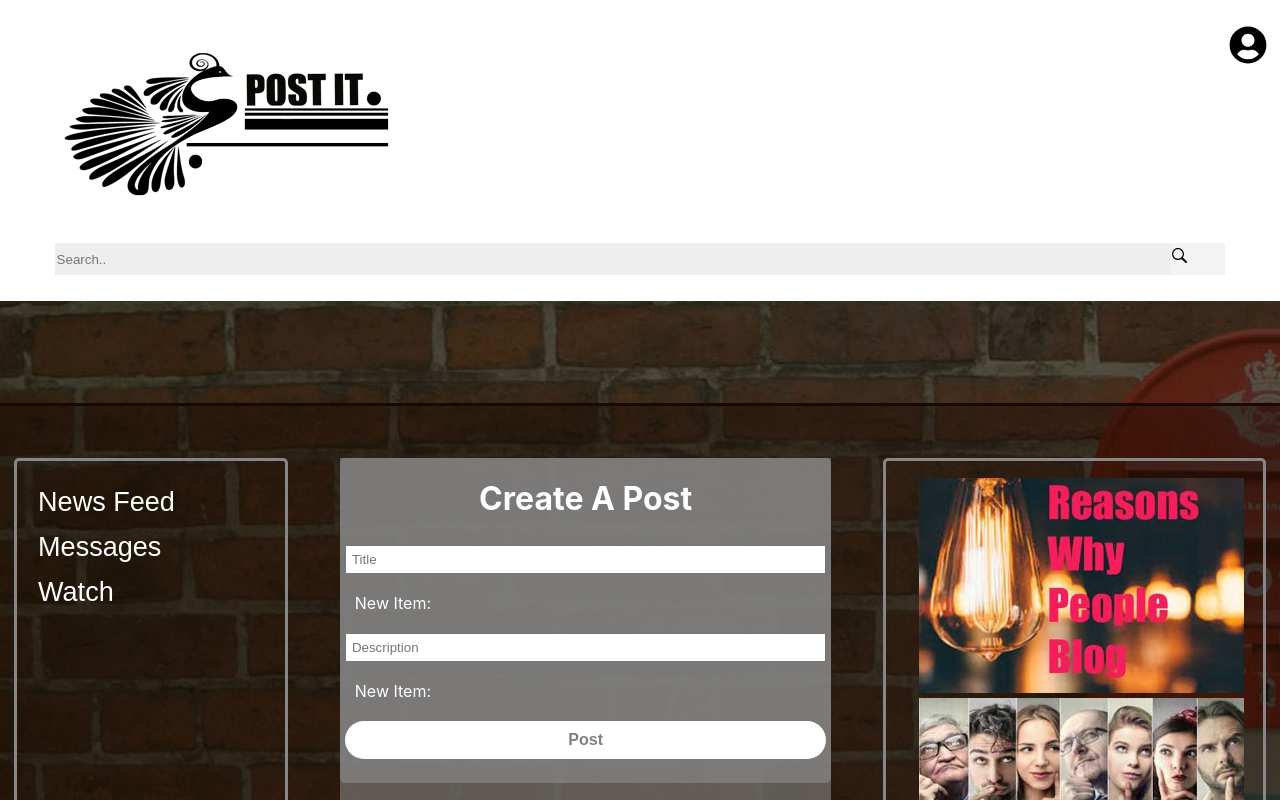
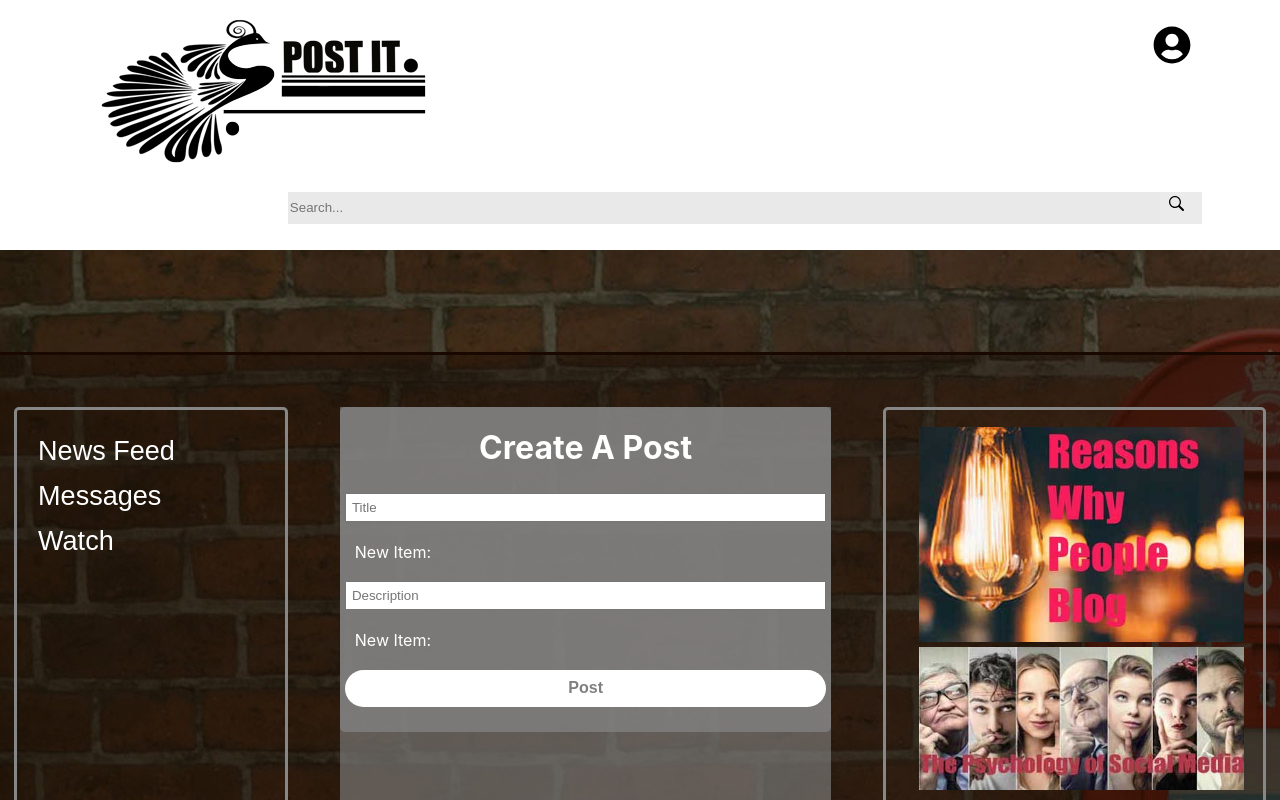
Before and after one commit to jenPlaza/postit, a React (Create React App) app in the folder my-app/: page / in a window 1280 px wide. Shown: the top 800 px of the page. Built offline with nearby package versions, Linux system fonts and the light colour scheme.

Commit message:
added local storage and search functionality

```diff
--- a/my-app/src/App.js
+++ b/my-app/src/App.js
@@ -1,40 +1,60 @@
 import React from 'react';
 import './App.css';
-import Header from './components/header/Header'
+/*import Header from './components/header/Header'*/
 import Footer from './components/footer/Footer'
 import MyForm from './components/myForm/MyForm'
+import SideBarLeft from './components/sidebarleft/SideBarLeft'
+import SideBarRight from './components/sidebarright/SideBarRight'
+
+import ListItem from './components/listitems/ListItems'
+
+import SearchInput from './components/search/SearchInput'
+import Search from './components/search/Search'
+
 import logo from '../src/images/postIt.png'
 import imgUrl from '../src/images/postBkg.jpg'
-import SideBarLeft from './components/sidebarleft/SideBarLeft'
-import SideBarRight from './components/sidebarright/SideBarRight'
-import ListItem from './components/listitems/ListItems'
 import {FaUserCircle} from 'react-icons/fa'
+import {GoSearch} from 'react-icons/go';
 import { Row, Col } from 'react-grid-system';
 
+function searchMe(search){
+	return function(searchTitle){
+		return searchTitle.postTitle.toLowerCase().includes(search.toLowerCase()) || !search
+		//return searchTitle.titleInput.includes(search) || !search
+	}
+}
 
 class App extends React.Component {
 	state ={
 		titleInput:'',
 		descriptionInput:'',
-		postListing: []
-	};
+		postListing: [],
+		search:'',
+	}
+
 	//This is old.  Use an arrow function. Please watch my videos also. I will have the latest code.
-
 	// this.handleSubmit = this.handleSubmit.bind(this);
 	// }
 
+componentDidMount(){
+if(localStorage.getItem('postListing')){
+		let postL = JSON.parse(localStorage.getItem('postListing'))
+		this.setState({postListing:postL})
+	}
+}
+
 handleSubmit = e => {
 	e.preventDefault();
-		//Add JS validation here as well. Not just HTML5
-		this.setState({
-		postListing:[...this.state.postListing, {postTitle:this.state.titleInput, postDescription:this.state.descriptionInput}]
-		});
+	let postL = [...this.state.postListing, {postTitle:this.state.titleInput, postDescription:this.state.descriptionInput}]
+	localStorage.setItem('postListing', JSON.stringify(postL))
 	e.target.reset()
   }
 
 	removeItem = key => {
+		let postL = this.state.postListing
 			this.state.postListing.splice(key,1)
 		this.setState({postListing: this.state.postListing})
+		localStorage.setItem('postListing', JSON.stringify(postL))
 	}
 
 	//Make this global. You can write a function that will take the value based off the name attribute.
@@ -47,17 +67,23 @@ class App extends React.Component {
 		this.setState({descriptionInput: e.target.value})
 	}
 
+	searchInfo = e =>{
+	this.setState({search: e.target.value})
+}
+
 	render() {
+		const{search} = this.state
+		let searchlist = this.state.postListing.filter(searchMe(search)).map((element,i) => {
+			  return <Search key={i} val={element}/>
+	  })
+
 			let list = this.state.postListing.map((element,i) => {
 		  return <ListItem key={i} val={element} dlt={()=>this.removeItem(i)}/>
 	  })
   return (
 	  <div style={styles.container}>
 	  	<Row style={styles.headerRow}>
-	   		<Col sm={9} style={styles.logo}>
-	  			<img src={logo} alt="Logo icon"/>
-	  		</Col>
-	  		<Col sm={3} >
+	  <Col sm={12} >
 	  			<div style={styles.avatar}>
 		  		<FaUserCircle style={styles.faUserCircle} size={38}/>
 		  		<p md={2} style={styles.p}>Log In</p>
@@ -65,10 +91,18 @@ class App extends React.Component {
 	  		</Col>
 	  </Row>
 	  <Row style={styles.searchRow}>
-	  		<Col sm={11}>
-	  			<Header/>
+	   		<Col xs={12} md={3} lg={2}style={styles.logo}>
+	  			<img src={logo} alt="Logo icon"/>
 	  		</Col>
-
+	  		<Col xs={12} md={9} lg={9}>
+		  		<form style={styles.search}>
+	  <SearchInput placeholder="Search..." searchInfo={this.searchInfo} />
+	  <GoSearch style={styles.goS}/>
+	  <ul style={styles.searchL}>
+	  {searchlist}
+	  </ul>
+		  		</form>
+	  		</Col>
 	  	</Row>
 
 	    <Row style={styles.bodyRow}>
@@ -122,14 +156,12 @@ const styles ={
 		width:'100%',
 	},
 	searchRow:{
-	paddingTop:'2%',
-	paddingBottom:'2%',
+	padding:'2%',
 	backgroundColor:'white',
 	justifyContent:'center',
 	},
 	bodyRow:{
 		marginTop:'8%',
-		/*padding:'4%',*/
 		marginBottom:'8%',
 		paddingTop:'2%',
 		paddingBottom:'3%',
@@ -146,7 +178,7 @@ const styles ={
 	},
 	logo:{
 		float:'left',
-		marginTop:'2%',
+		marginTop:'-8%',
 		height:'140px',
 	},
 	avatar:{
@@ -155,6 +187,20 @@ const styles ={
 	},
 	p:{
 		display:'none',
+	},
+	search:{
+		height:'32px',
+		backgroundColor:'rgba(231, 231, 231, 0.8)',
+		marginTop:'8%',
+	},
+	searchL:{
+	color:'grey',
+	listStyleType:'none',
+	},
+	goS:{
+		float:'right',
+		marginTop:'-3%',
+		marginRight:'2%',
 	},
 		divSBLeft:{
 		height:'100%',
--- a/my-app/src/components/footer/Footer.js
+++ b/my-app/src/components/footer/Footer.js
@@ -11,7 +11,7 @@ const Footer = () => {
 	  	<Row>
 		<Col lg={1} style={styles.col}>
 	  		</Col>
-	   		<Col sm={2} lg={1} style={styles.col}>
+	   		<Col xs={2} sm={2} lg={1} style={styles.col}>
 
 	  			<img src={logo2} alt="Logo2 icon" style={styles.logo2}/>
 
--- a/my-app/src/components/listitems/ListItems.js
+++ b/my-app/src/components/listitems/ListItems.js
@@ -6,12 +6,12 @@ import {MdDelete} from 'react-icons/md'
 const ListItem = props => {
 	return(
 		<li key={props.id} style={styles.list}>
-		<div>
-		<MdDelete style={styles.mdDelete} size={36} onClick={props.dlt}/>
-		<FaEdit style={styles.faEdit} size={36}/>
-		</div>
-		<div style={styles.items}>{props.val.postTitle}</div>
-			<div style={styles.items}>{props.val.postDescription}</div>
+		<span>
+		<MdDelete style={styles.mdDelete} size={30} onClick={props.dlt}/>
+		<FaEdit style={styles.faEdit} size={30}/>
+		</span>
+		<span style={styles.items}>{props.val.postTitle}</span>
+			<span style={styles.items}>{props.val.postDescription}</span>
 		</li>
 	)
 }
@@ -19,8 +19,11 @@ export default ListItem
 
 const styles ={
 	list:{
-		width:'100%',
+		width:'98%',
+		height:'30px',
 		listStyleType:'none',
+		marginTop:'3%',
+		marginLeft:'1%',
 		marginBottom:'3%',
 		background:'#B9B9B9',
 		borderRadius:'3px',
--- a/my-app/src/components/search/Search.js
+++ b/my-app/src/components/search/Search.js
@@ -1,19 +1,16 @@
 // JavaScript Document
-import React, { Component } from 'react'
+import React, {Component} from 'react'
 
-const Search = props =>{
+//const Search = props =>{
+class Search extends Component{
+	render(){
 	return(
-		<li key={this.props.id}>
-		<span>{this.props.val,title}</span>
-		<span>{this.props.val,description}</span>
+		<li key={this.props.id} >
+		<span >{this.props.val.postTitle}</span>
+		<span >{this.props.val.postDescription}</span>
 		</li>
 	)
 }
+}
 
 export default Search
-
-const styles ={
-	search:{
-		border:'1px solid red',
-	}
-}
--- a/my-app/src/components/search/SearchInput.js
+++ b/my-app/src/components/search/SearchInput.js
@@ -1,12 +1,21 @@
 // JavaScript Document
-import React from 'react'
+import React from 'react';
 
 const SearchInput = props =>{
 	return(
 		<form>
-		<input type='text' onChange={props.searchStudents} placeholder={props.placeholder} />
+		<input type='text' style={styles.searchBox} onChange={props.searchInfo} placeholder={props.placeholder} />
 		</form>
 	)
 }
 
 export default SearchInput
+
+const styles ={
+	searchBox:{
+		width:'95%',
+		border:'none',
+		height:'30px',
+		backgroundColor:'rgba(231, 231, 231, 0.4)',
+	},
+}
```
Also changed, not shown: my-app/src/components/nav/Nav.js (+5 -4 lines). Lines whose indentation alone changed are shown as unchanged.
